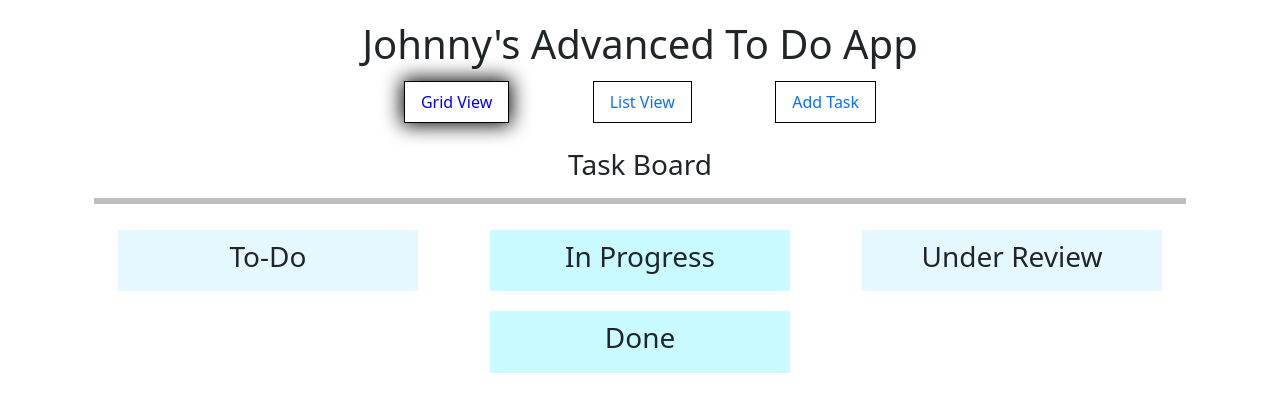
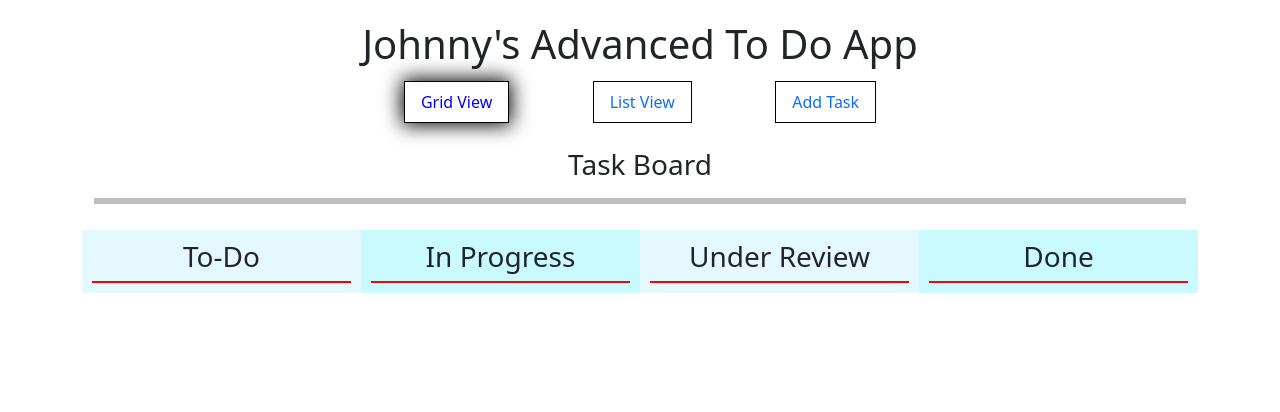
Before and after one commit to JohnnyPillacela/task-board, a React (Create React App) app: page / in a window 1280 px wide. Shown: the top 412 px of the page. Built offline with nearby package versions, Linux system fonts and the light colour scheme; no server answers.

Commit message:
bootstrap

```diff
--- a/src/styles/GridView.css
+++ b/src/styles/GridView.css
@@ -5,16 +5,16 @@
   min-width: 300px;
 }
 
-.gridView{
+.gridView {
   /* border: 1px solid green; */
   align-self: center;
 }
 
-.col-cont{
+.col-cont {
   padding: 10px 10px;
   margin: 10px auto;
-    min-width: 300px;
   /* border: 1px solid red; */
+  width: 90%;
 }
 
 .col-cont:nth-child(even) {
@@ -23,21 +23,31 @@
 .col-cont:nth-child(odd) {
   background-color: rgb(230, 248, 255);
 }
-
+.item-container {
+    border: 1px solid red;
+}
 .hr {
-    height:2px;
-    border-width:0;
-    background-color:black;
+  height: 2px;
+  border-width: 0;
+  background-color: black;
   color: black;
   border: 3px solid black;
 }
 
-@media (max-width:411px)  {
-
+@media (min-width: 411px) {
+  .col-cont {
+    width: 80%;
   }
-@media (min-width:768px)  { }
-@media (max-width:1024px)  {
-
 }
-@media (min-width:1366px)  {
+@media (min-width: 768px) {
+  .col-cont {
+    width: 45%;
   }
+}
+@media (min-width: 1024px) {
+  .col-cont {
+    width: 25%;
+  }
+}
+@media (min-width: 1366px) {
+}
```
Lines whose indentation alone changed are shown as unchanged.
